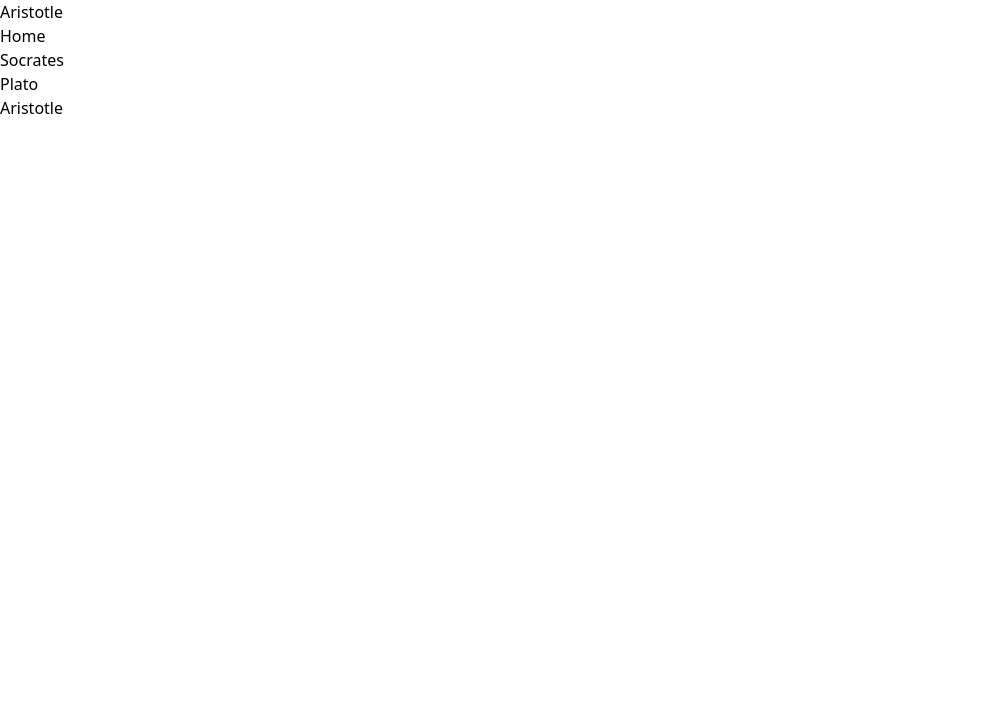
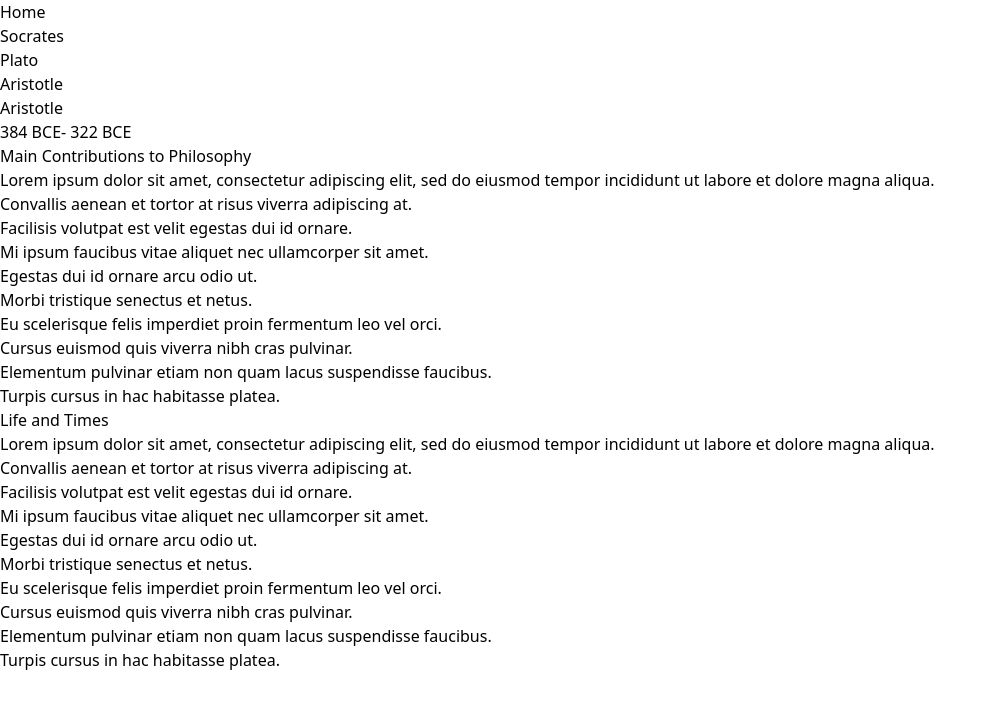
Before and after one commit to gtstarnes/MiniProjects, a React (Vite) app in the folder philosoRouter/: page /Aristotle in a window 1280 px wide. Shown: the top 708 px of the page, without its empty margins (0-996 px from the left). Built offline with nearby package versions, Linux system fonts and the light colour scheme.

Commit message:
added info and card to aristotle page

```diff
--- a/philosoRouter/src/Pages/Aristotle.tsx
+++ b/philosoRouter/src/Pages/Aristotle.tsx
@@ -1,10 +1,11 @@
 import React from 'react';
 import { Link } from 'react-router-dom';
+import { aristotle } from '../PhilosoInfo';
+import PhilosoCard from '../Components/PhilosoCard';
 
 const Aristotle = () => {
   return (
     <div>
-        <p>Aristotle</p>
         <nav>
             <ul>
             <li><Link to="/">Home</Link></li>
@@ -13,6 +14,7 @@ const Aristotle = () => {
             <li><Link to="/aristotle">Aristotle</Link></li>
             </ul>
         </nav>
+        <PhilosoCard name={aristotle.name} date={aristotle.date} life={aristotle.life} ideas={aristotle.ideas} />
     </div>
   )
 }
```
